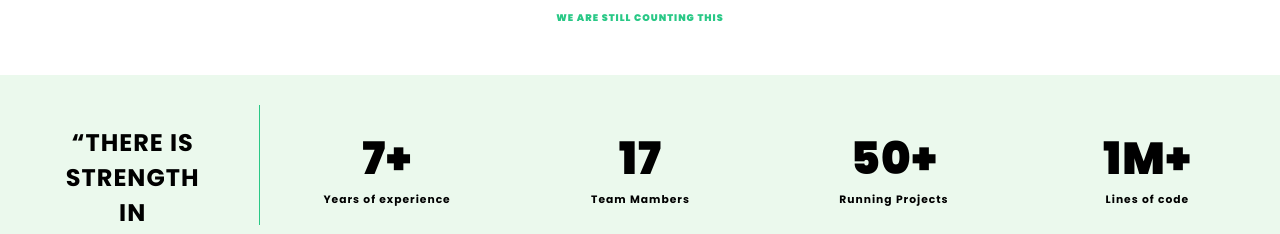
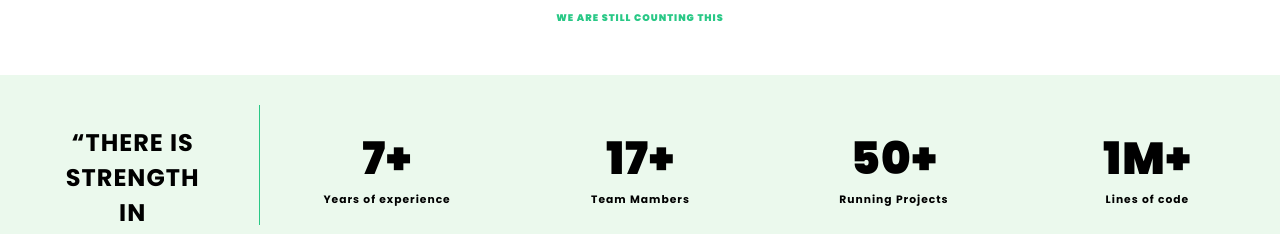
Before and after one commit to smitnayak3312/SPIPL, a React (Vite) app: page / in a window 1280 px wide. Shown: the part 2607-2841 px from the top of the page. Built offline with nearby package versions, Linux system fonts and the light colour scheme.

Commit message:
`Update Number.jsx: change '17' to '17+' in number-main class`

```diff
--- a/src/components/Landingpage/Number/Number.jsx
+++ b/src/components/Landingpage/Number/Number.jsx
@@ -21,7 +21,7 @@ const Number = () => {
           <h6 className="number-small">Years of experience</h6>
         </div>
         <div className="num-box green">
-          <h2 className="number-main">17</h2>
+          <h2 className="number-main">17+</h2>
           <h6 className="number-small">Team Mambers</h6>
         </div>
         <div className="num-box ">
```
